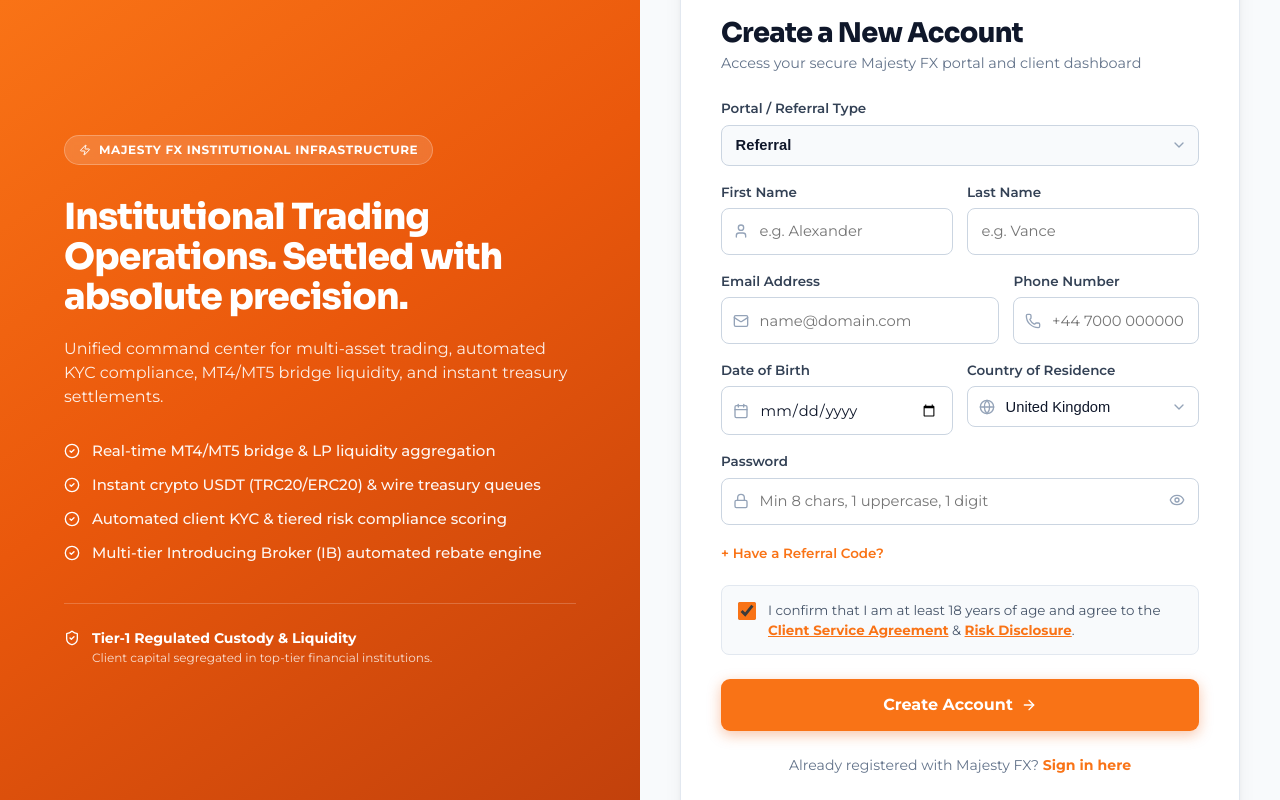
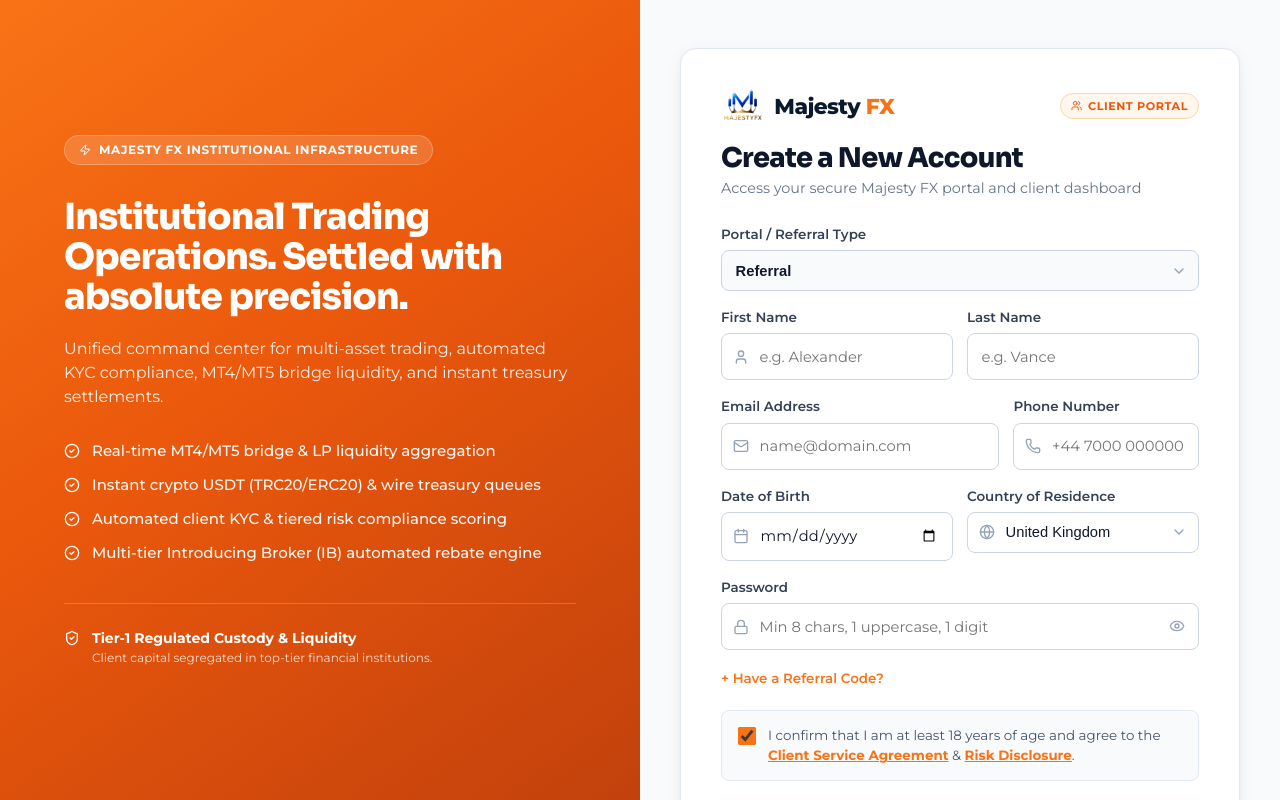
Before and after one commit to chalakbilla/majesty-fx, a React (Vite) app: page /register in a window 1280 px wide. Built offline with nearby package versions, Linux system fonts and the light colour scheme.

Commit message:
fix(register): prevent top content clipping and enable natural scroll on registration card

```diff
--- a/src/pages/Login.jsx
+++ b/src/pages/Login.jsx
@@ -38,7 +38,7 @@ export default function Login() {
       <AuthLeftPanel portal={portal} />
 
       {/* Right Form Panel (Clean, expanded, exactly matching original UI & mobile reference) */}
-      <div className="w-full lg:w-1/2 min-h-screen lg:h-screen flex flex-col items-center justify-center p-4 sm:p-6 lg:p-12 overflow-y-auto box-border bg-white lg:bg-[#f8fafc]">
+      <div className="w-full lg:w-1/2 min-h-screen lg:h-screen flex flex-col items-center py-6 sm:py-8 lg:py-12 p-4 sm:p-6 lg:p-12 overflow-y-auto box-border bg-white lg:bg-[#f8fafc]">
         <div className="w-full max-w-[440px] my-auto">
           {/* Top Logo & Portal/Language Header */}
           <div className="flex items-center justify-between gap-3 mb-6">
--- a/src/pages/Register.jsx
+++ b/src/pages/Register.jsx
@@ -54,8 +54,8 @@ export default function Register() {
       <AuthLeftPanel portal={portal} />
 
       {/* Right Form Card Section */}
-      <div className="w-full flex-1 lg:w-1/2 min-h-screen lg:h-screen flex flex-col items-center justify-center p-3.5 sm:p-6 md:p-10 bg-[#f8fafc] overflow-y-auto box-border">
-        <div className="w-full max-w-[560px] bg-white rounded-2xl p-5 sm:p-8 md:p-10 shadow-[0_4px_20px_-2px_rgba(15,23,42,0.06),0_2px_6px_-1px_rgba(15,23,42,0.04)] border border-slate-200 my-auto">
+      <div className="w-full flex-1 lg:w-1/2 min-h-screen lg:h-screen flex flex-col items-center py-6 sm:py-8 md:py-12 px-3.5 sm:px-6 md:px-10 bg-[#f8fafc] overflow-y-auto box-border">
+        <div className="w-full max-w-[560px] bg-white rounded-2xl p-5 sm:p-8 md:p-10 shadow-[0_4px_20px_-2px_rgba(15,23,42,0.06),0_2px_6px_-1px_rgba(15,23,42,0.04)] border border-slate-200">
           {/* Logo & Client Portal Header */}
           <div className="flex items-center justify-between mb-5 gap-3">
             <Link to="/" className="inline-flex items-center gap-2 shrink-0">
```
